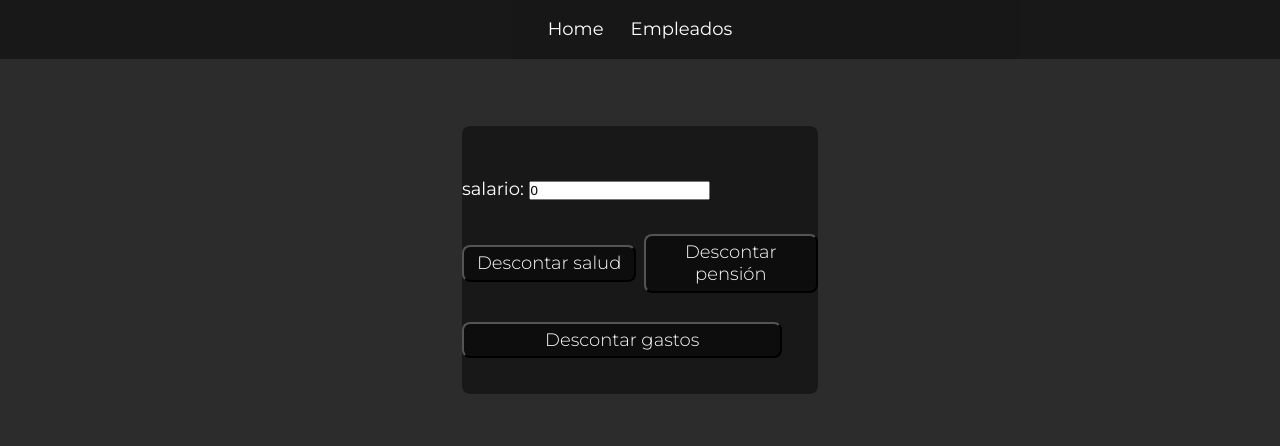
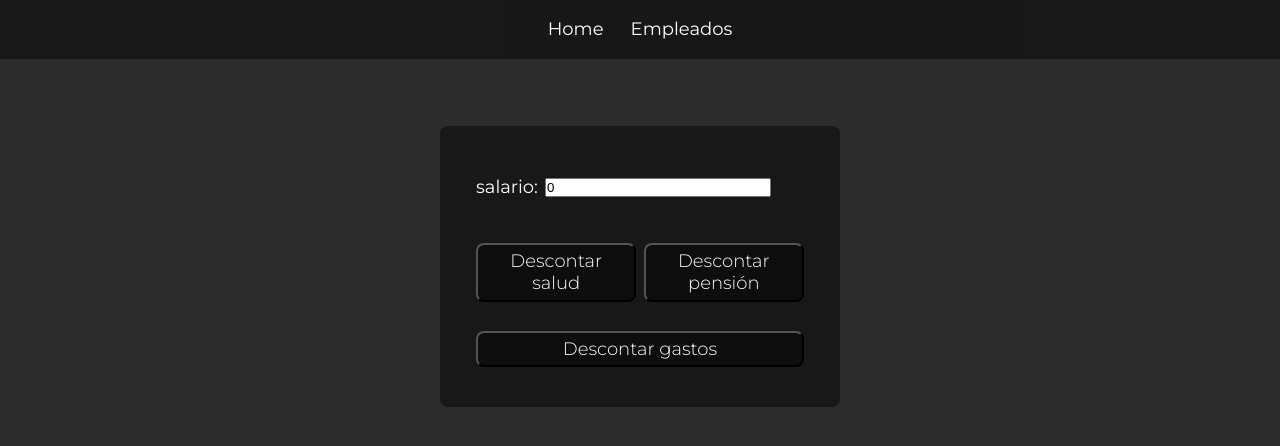
Before and after one commit to jhobahego/programa-contable, a Vue app: page /empleados/1 in a window 1280 px wide. Shown: the top 446 px of the page. Built offline with nearby package versions, Linux system fonts and the light colour scheme; no server answers.

Commit message:
Style: boton y label con input de salario

```diff
--- a/src/views/empleado/DetailView.vue
+++ b/src/views/empleado/DetailView.vue
@@ -74,7 +74,7 @@
   <article class="detail__card">
     <h4 class="detail__title">{{ nombres }}</h4>
     <form class="detail__form">
-      <label>
+      <label class="detail__label">
         salario:
         <input type="number" placeholder="1567200" v-model="salario">
       </label>
--- a/src/views/empleado/detail.css
+++ b/src/views/empleado/detail.css
@@ -7,10 +7,23 @@
   background-color: #00000075;
   max-width: 400px;
   border-radius: 8px;
+  padding: .2em 2em;
 }
 
 .detail__title {
-  margin: 2em 0 .6em;
+  margin: 1.5em 0 .8em;
+}
+
+.detail__label {
+  display: flex;
+  justify-content: center;
+  align-items: center;
+  gap: 0.4em;
+}
+
+.detail__label > input {
+  width: 100%;
+
 }
 
 .detail__buttons {
@@ -20,6 +33,7 @@
 }
 
 button {
+  width: 100%;
   padding: .3em .4em;
   font: inherit;
   font-weight: 300;
```
